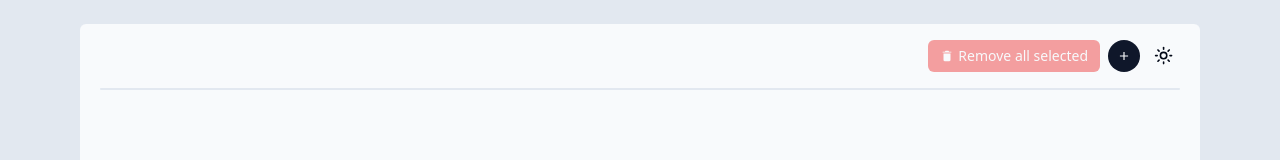
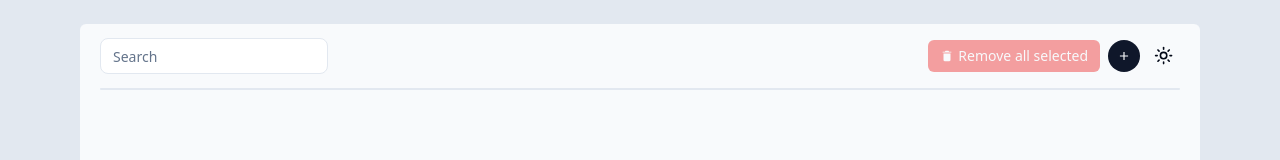
Before and after one commit to GilbertoFreitasJunior997/notes-app, a React (Vite) app: page / in a window 1280 px wide. Shown: the top 160 px of the page. Built offline with nearby package versions, Linux system fonts and the light colour scheme.

Commit message:
added search

```diff
--- /dev/null
+++ b/src/components/ui/input.tsx
@@ -0,0 +1,25 @@
+import * as React from "react"
+
+import { cn } from "@/lib/utils"
+
+export interface InputProps
+  extends React.InputHTMLAttributes<HTMLInputElement> {}
+
+const Input = React.forwardRef<HTMLInputElement, InputProps>(
+  ({ className, type, ...props }, ref) => {
+    return (
+      <input
+        type={type}
+        className={cn(
+          "flex h-9 w-full rounded-lg border border-input bg-background px-3 py-2 text-sm ring-offset-background file:border-0 file:bg-transparent file:text-sm file:font-medium placeholder:text-muted-foreground focus-visible:outline-none focus-visible:ring-2 focus-visible:ring-ring focus-visible:ring-offset-2 disabled:cursor-not-allowed disabled:opacity-50",
+          className
+        )}
+        ref={ref}
+        {...props}
+      />
+    )
+  }
+)
+Input.displayName = "Input"
+
+export { Input }
--- a/src/layout/topbar.tsx
+++ b/src/layout/topbar.tsx
@@ -8,6 +8,7 @@
 } from "@/components/ui/dialog";
 
 import { Button } from "@/components/ui/button";
+import { Input } from "@/components/ui/input";
 import { IoMdTrash } from "react-icons/io";
 import { MdAdd } from "react-icons/md";
 import { ThemeToggle } from "@/components/theme-toggle";
@@ -15,13 +16,19 @@
 import { useSelector } from "@/store/use-selector";
 
 export const Topbar = () => {
-  const { selected, removeSelected } = useNotes(
-    useSelector("selected", "removeSelected")
+  const { selected, removeSelected, search, setSearch } = useNotes(
+    useSelector("selected", "removeSelected", "search", "setSearch")
   );
 
   return (
     <section className="w-full h-16 flex justify-between items-center p-5 dark:bg-slate-950 bg-slate-50 rounded-t-md px-5">
-      <div></div>
+      <div className="flex items-center">
+        <Input
+          placeholder="Search"
+          value={search}
+          onChange={({ target: { value } }) => setSearch(value || "")}
+        />
+      </div>
       <div className="flex gap-2 items-center">
         <Button
           variant="destructive"
@@ -33,7 +40,7 @@
         </Button>
 
         <Dialog>
-          <DialogTrigger>
+          <DialogTrigger asChild>
             <Button size="icon">
               <MdAdd />
             </Button>
--- a/src/store/index.tsx
+++ b/src/store/index.tsx
@@ -7,6 +7,7 @@
     (set, get) => ({
       notes: [],
       selected: [],
+      search: "",
       add: (newNote) => {
         let maxId = 1;
         const { notes } = get();
@@ -23,7 +24,8 @@
       removeSelected: () =>
         set(({ notes, selected }) => ({
           notes: notes.filter((note) => !selected.includes(note.id)),
-        }))
+        })),
+      setSearch: (search) => set(() => ({ search })),
     }),
     {
       name: "notes",
--- a/src/store/types.ts
+++ b/src/store/types.ts
@@ -9,6 +9,7 @@
 type NoteProps = {
   notes: Note[];
   selected: number[];
+  search: string;
 };
 
 type NoteActions = {
@@ -16,6 +17,7 @@
   remove(id: number): void;
   select(id: number): void;
   removeSelected(): void;
+  setSearch(search: string): void;
 };
 
 export type UseNotes = NoteProps & NoteActions;
```
